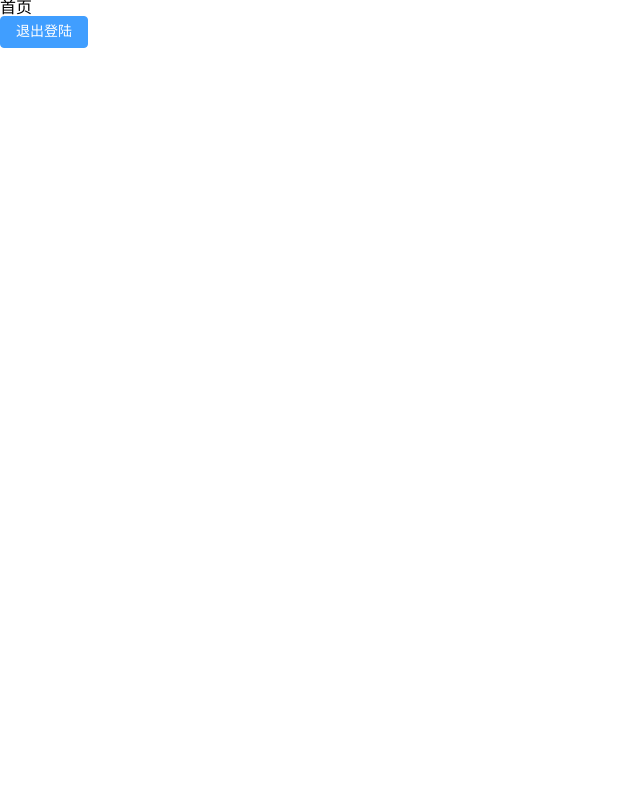
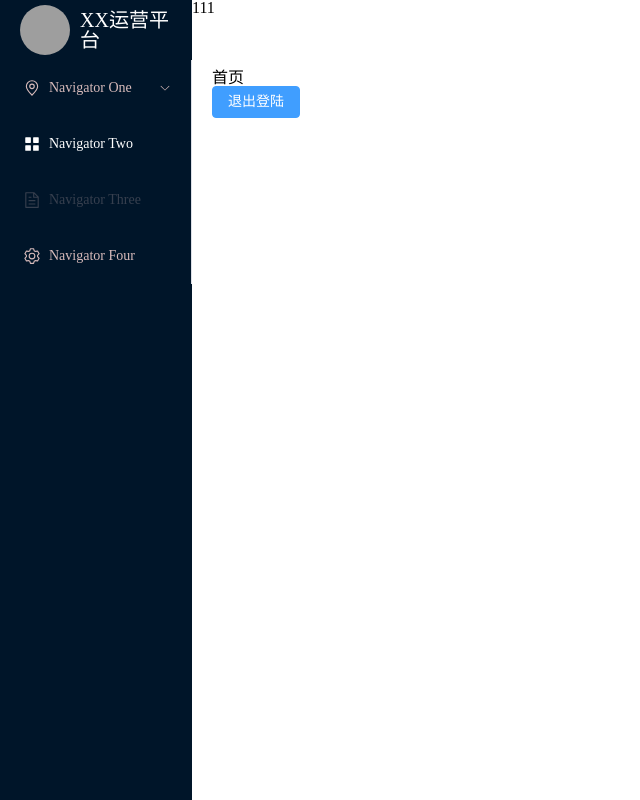
Before and after one commit to OliverEChen/vite-project-vue3, a Vue app: page /system in a window 1280 px wide. Shown: the whole page, without its empty margins (0-640 px from the left). Built offline with nearby package versions, Linux system fonts and the light colour scheme; grey boxes are pictures that could not be loaded.

Commit message:
feat: layout搭建

```diff
--- a/eslint.config.js
+++ b/eslint.config.js
@@ -8,7 +8,7 @@ export default [
   eslintPluginPrettierRecommended,
   { files: ['**/*.{js,mjs,cjs,ts,vue}'] },
   {
-    languageOptions: { globals: globals.browser }
+    languageOptions: { globals: globals.browser },
   },
   pluginJs.configs.recommended,
   ...tseslint.configs.recommended,
--- /dev/null
+++ b/src/layout/index.vue
@@ -0,0 +1,45 @@
+<template>
+  <div class="layout_container">
+    <div class="layout_slider">
+      <logo />
+      <cat-menu />
+    </div>
+    <div class="layout_tabbar">111</div>
+    <div class="layout_main">
+      <router-view></router-view>
+    </div>
+  </div>
+</template>
+
+<script setup lang="ts">
+import logo from './logo/index.vue'
+import catMenu from './menu/index.vue'
+</script>
+<style scoped lang="scss">
+.layout_container {
+  width: 100%;
+  height: 100vh;
+  .layout_slider {
+    height: 100vh;
+    width: $base-menu-width;
+    min-width: $base-menu-min-width;
+    background-color: $base-menu-background;
+  }
+  .layout_tabbar {
+    position: fixed;
+    top: 0;
+    left: $base-menu-width;
+    width: calc(100% - $base-menu-width);
+    height: $base-tabbar-height;
+  }
+  .layout_main {
+    position: absolute;
+    top: $base-tabbar-height;
+    left: $base-menu-width;
+    width: calc(100% - $base-menu-width);
+    height: calc(100vh - $base-tabbar-height);
+    padding: $main-content-padding;
+    overflow: auto;
+  }
+}
+</style>
--- /dev/null
+++ b/src/layout/logo/index.vue
@@ -0,0 +1,29 @@
+<template>
+  <div class="logo">
+    <img :src="setting.logoUrl" object-fit="cover" />
+    <h1>{{ setting.title }}</h1>
+  </div>
+</template>
+
+<script setup lang="ts">
+import setting from '@/setting'
+</script>
+<style scoped lang="scss">
+.logo {
+  padding: 10px 20px;
+  width: 100%;
+  height: $base-menu-logo-height;
+  color: #fff;
+  display: flex;
+  align-items: center;
+  font-size: $base-logo-title-fontSize;
+  h1 {
+    margin-left: 10px;
+  }
+  img {
+    border-radius: 50%;
+    width: 50px;
+    height: 50px;
+  }
+}
+</style>
--- /dev/null
+++ b/src/layout/menu/index.vue
@@ -0,0 +1,71 @@
+<template>
+  <el-scrollbar class="scrollbar-height">
+    <el-menu
+      default-active="2"
+      class="el-menu-class"
+      :collapse="isCollapse"
+      @open="handleOpen"
+      @close="handleClose"
+    >
+      <el-sub-menu index="1">
+        <template #title>
+          <el-icon><location /></el-icon>
+          <span>Navigator One</span>
+        </template>
+        <el-menu-item-group>
+          <template #title><span>Group One</span></template>
+          <el-menu-item index="1-1">item one</el-menu-item>
+          <el-menu-item index="1-2">item two</el-menu-item>
+        </el-menu-item-group>
+        <el-menu-item-group title="Group Two">
+          <el-menu-item index="1-3">item three</el-menu-item>
+        </el-menu-item-group>
+        <el-sub-menu index="1-4">
+          <template #title><span>item four</span></template>
+          <el-menu-item index="1-4-1">item one</el-menu-item>
+        </el-sub-menu>
+      </el-sub-menu>
+      <el-menu-item index="2">
+        <el-icon><icon-menu /></el-icon>
+        <template #title>Navigator Two</template>
+      </el-menu-item>
+      <el-menu-item index="3" disabled>
+        <el-icon><document /></el-icon>
+        <template #title>Navigator Three</template>
+      </el-menu-item>
+      <el-menu-item index="4">
+        <el-icon><setting /></el-icon>
+        <template #title>Navigator Four</template>
+      </el-menu-item>
+    </el-menu>
+  </el-scrollbar>
+</template>
+<script lang="ts" setup>
+import { ref } from 'vue'
+import {
+  Document,
+  Menu as IconMenu,
+  Location,
+  Setting,
+} from '@element-plus/icons-vue'
+
+const isCollapse = ref(false)
+const handleOpen = (key: string, keyPath: string[]) => {
+  console.log(key, keyPath)
+}
+const handleClose = (key: string, keyPath: string[]) => {
+  console.log(key, keyPath)
+}
+</script>
+<style scoped lang="scss">
+.scrollbar-height {
+  height: calc(100vh - $base-menu-logo-height);
+  .el-menu-class {
+    --el-menu-text-color: #d7bbbb;
+    --el-menu-hover-text-color: #d7bbbb;
+    --el-menu-bg-color: $base-menu-background;
+    --el-menu-hover-bg-color: #378ae7;
+    --el-menu-active-color: #ffffff;
+  }
+}
+</style>
--- a/src/router/routes.ts
+++ b/src/router/routes.ts
@@ -6,8 +6,16 @@ export const constantRoute = [
   },
   {
     path: '/',
-    name: 'home',
-    component: () => import('@/views/home/index.vue'),
+    name: 'layout',
+    component: () => import('@/layout/index.vue'),
+    redirect: '/home',
+    children: [
+      {
+        path: '/',
+        name: 'home',
+        component: () => import('@/views/home/index.vue'),
+      },
+    ],
   },
   {
     path: '/404',
--- /dev/null
+++ b/src/setting.ts
@@ -0,0 +1,4 @@
+export default {
+  title: 'XX运营平台',
+  logoUrl: '/public/logo.jpg',
+}
--- a/src/styles/index.scss
+++ b/src/styles/index.scss
@@ -4,7 +4,7 @@
 
 //滚动条外观设置
 ::-webkit-scrollbar {
-    width: 10px;
+    width: 6px;
 }
 
 ::-webkit-scrollbar-track {
@@ -13,6 +13,6 @@
 
 ::-webkit-scrollbar-thumb {
     width: 10px;
-    background-color: yellowgreen;
+    background-color: $scrollbar-thumb-color;
     border-radius: 10px;
 }
--- a/src/styles/variable.scss
+++ b/src/styles/variable.scss
@@ -2,7 +2,7 @@
 //定义项目主题颜色
 
 //左侧的菜单的宽度
-$base-menu-width: 260px;
+$base-menu-width: 15%;
 
 //左侧菜单的背景颜色
 $base-menu-background: #001529;
@@ -12,7 +12,13 @@ $base-menu-min-width: 50px;
 $base-tabbar-height: 50px;
 
 //左侧菜单logo高度设置
-$base-menu-logo-height: 50px;
+$base-menu-logo-height: 60px;
 
 //左侧菜单logo右侧文字大小
 $base-logo-title-fontSize: 20px;
+
+// 内容区padding值
+$main-content-padding: 20px;
+
+// 内容区滚动条颜色
+$scrollbar-thumb-color: yellowgreen;
--- a/src/views/login/index.vue
+++ b/src/views/login/index.vue
@@ -9,7 +9,7 @@
           :model="ruleForm"
           :rules="rules"
         >
-          <h1>欢迎来到XX后台系统</h1>
+          <h1>欢迎来到 {{ setting.title }}</h1>
           <el-form-item prop="username">
             <el-input
               v-model="ruleForm.username"
@@ -46,6 +46,7 @@
 defineOptions({
   name: 'Login',
 })
+import setting from '@/setting'
 import { reactive, ref } from 'vue'
 import type { FormRules, FormInstance } from 'element-plus'
 import useUserStore from '@/store/modules/user'
```
Also changed, not shown: commitlint.config.cjs (+47 -0 lines), 2 other files (tests, documents, lock files or other folders).
